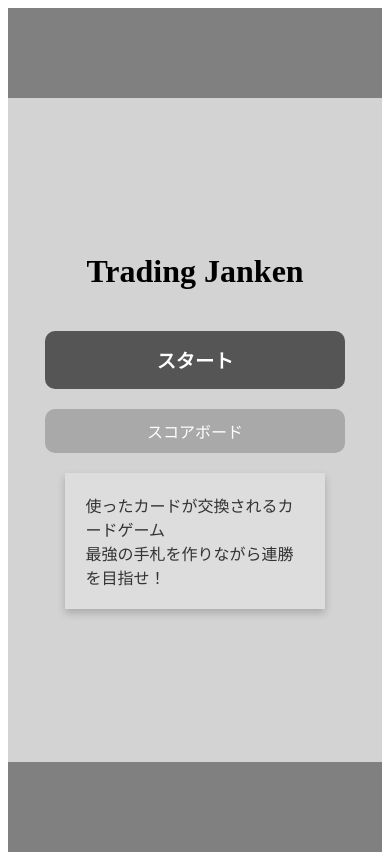
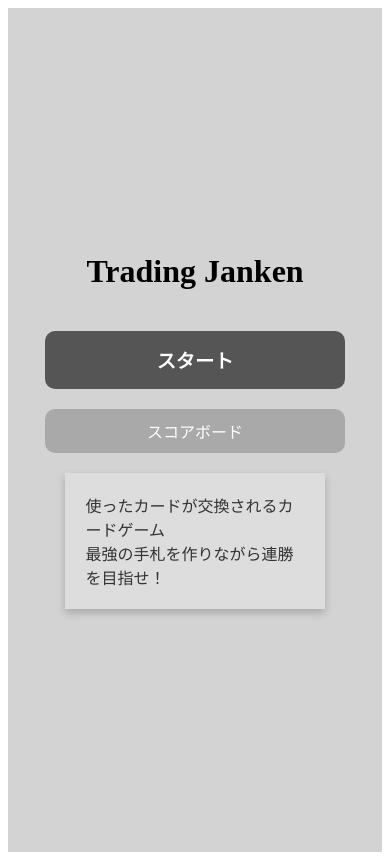
Before and after one commit to norimoriyuki/trading-janken, a Next.js app: page / in a window 390 px wide. Built offline with nearby package versions, Linux system fonts and the light colour scheme.

Commit message:
fix: aspext

```diff
--- a/app/page.tsx
+++ b/app/page.tsx
@@ -12,6 +12,21 @@ export default function Home() {
 
   const [screen, setScreen] = useState<"start" | "game" | "scoreboard" | "rules">("start");
   const [playerChoices, setPlayerChoices] = useState<ChoiceType[]>([]);
+  const [isWide, setIsWide] = useState<boolean>(false);
+
+  useEffect(() => {
+    // 初期読み込み時およびリサイズ時にアスペクト比を判定
+    const checkAspectRatio = () => {
+      const ratio = window.innerWidth / window.innerHeight;
+      setIsWide(ratio > (9 / 16));
+    };
+
+    window.addEventListener("resize", checkAspectRatio);
+    checkAspectRatio(); // 初回判定
+    return () => {
+      window.removeEventListener("resize", checkAspectRatio);
+    };
+  }, []);
 
   useEffect(() => {
     setPlayerChoices(choices.slice(0, 3));
@@ -21,7 +36,12 @@ export default function Home() {
   const handleScoreboardClick = () => setScreen("scoreboard");
   const handleBackClick = () => setScreen("start");
 
+  // 横長の場合：外側のdiv（灰色背景の余白付き）を表示
+  // 縦長の場合：内部コンテンツを画面全体で表示（aspectRatioを無視）
   return (
+    <>
+      {isWide ? (
+        // 横長のときのみ外側のdivを表示
         <div
           style={{
             height: "100vh",
@@ -49,8 +69,6 @@ export default function Home() {
             {screen === "start" && (
               <div style={{ display: "flex", flexDirection: "column", alignItems: "center", width: "80%" }}>
                 <h1>Trading Janken</h1>
-
-            {/* スタートボタン */}
                 <button
                   onClick={handleStartClick}
                   style={{
@@ -66,21 +84,20 @@ export default function Home() {
                     fontWeight: "bold",
                     transition: "background-color 0.3s, transform 0.2s",
                   }}
-              onMouseOver={(e) => (e.currentTarget.style.backgroundColor = "#3a3a3a")} // ホバー時にさらに濃いグレー
+                  onMouseOver={(e) => (e.currentTarget.style.backgroundColor = "#3a3a3a")}
                   onMouseOut={(e) => (e.currentTarget.style.backgroundColor = "#555555")}
                   onMouseDown={(e) => (e.currentTarget.style.transform = "scale(0.98)")}
                   onMouseUp={(e) => (e.currentTarget.style.transform = "scale(1)")}
                 >
                   スタート
                 </button>
-
                 <div style={{ display: "flex", width: "100%", gap: "10px", marginTop: "20px" }}>
                   <button
                     onClick={handleScoreboardClick}
                     style={{
                       padding: "10px",
                       fontSize: "1rem",
-                  backgroundColor: "#a9a9a9", // ライトグレー
+                      backgroundColor: "#a9a9a9",
                       color: "white",
                       border: "none",
                       borderRadius: "10px",
@@ -88,7 +105,7 @@ export default function Home() {
                       flex: 1,
                       transition: "background-color 0.3s",
                     }}
-                onMouseOver={(e) => (e.currentTarget.style.backgroundColor = "#8f8f8f")} // ホバー時に少し濃く
+                    onMouseOver={(e) => (e.currentTarget.style.backgroundColor = "#8f8f8f")}
                     onMouseOut={(e) => (e.currentTarget.style.backgroundColor = "#a9a9a9")}
                   >
                     スコアボード
@@ -118,7 +135,8 @@ export default function Home() {
                     }}
                   >
                     {rules}
-      </div></div>
+                  </div>
+                </div>
               </div>
             )}
 
@@ -132,8 +150,109 @@ export default function Home() {
             {screen === "scoreboard" && (
               <ScoreboardScreen onBackClick={handleBackClick} />
             )}
-
           </div>
         </div>
+      ) : (
+        // 縦長の場合は、外側のdivは表示せず、中身を全画面で表示
+        <div
+          style={{
+            width: "100%",
+            height: "100vh",
+            backgroundColor: "#d3d3d3",
+            display: "flex",
+            alignItems: "center",
+            justifyContent: "center",
+            color: "black",
+            flexDirection: "column",
+            overflowY: "auto",
+          }}
+        >
+          {screen === "start" && (
+            <div style={{ display: "flex", flexDirection: "column", alignItems: "center", width: "80%" }}>
+              <h1>Trading Janken</h1>
+              <button
+                onClick={handleStartClick}
+                style={{
+                  marginTop: "20px",
+                  padding: "15px 30px",
+                  fontSize: "1.2rem",
+                  backgroundColor: "#555555", // ダークグレー
+                  color: "white",
+                  border: "none",
+                  borderRadius: "10px",
+                  cursor: "pointer",
+                  width: "100%",
+                  fontWeight: "bold",
+                  transition: "background-color 0.3s, transform 0.2s",
+                }}
+                onMouseOver={(e) => (e.currentTarget.style.backgroundColor = "#3a3a3a")}
+                onMouseOut={(e) => (e.currentTarget.style.backgroundColor = "#555555")}
+                onMouseDown={(e) => (e.currentTarget.style.transform = "scale(0.98)")}
+                onMouseUp={(e) => (e.currentTarget.style.transform = "scale(1)")}
+              >
+                スタート
+              </button>
+              <div style={{ display: "flex", width: "100%", gap: "10px", marginTop: "20px" }}>
+                <button
+                  onClick={handleScoreboardClick}
+                  style={{
+                    padding: "10px",
+                    fontSize: "1rem",
+                    backgroundColor: "#a9a9a9",
+                    color: "white",
+                    border: "none",
+                    borderRadius: "10px",
+                    cursor: "pointer",
+                    flex: 1,
+                    transition: "background-color 0.3s",
+                  }}
+                  onMouseOver={(e) => (e.currentTarget.style.backgroundColor = "#8f8f8f")}
+                  onMouseOut={(e) => (e.currentTarget.style.backgroundColor = "#a9a9a9")}
+                >
+                  スコアボード
+                </button>
+              </div>
+              <div
+                style={{
+                  display: "flex",
+                  flexDirection: "column",
+                  alignItems: "center",
+                  justifyContent: "center",
+                  padding: "20px",
+                  height: "100%",
+                }}
+              >
+                <div
+                  style={{
+                    backgroundColor: "#ddd",
+                    color: "#333",
+                    padding: "20px",
+                    maxWidth: "90%",
+                    maxHeight: "80%",
+                    overflowY: "auto",
+                    boxShadow: "0 4px 8px rgba(0, 0, 0, 0.2)",
+                    textAlign: "left",
+                    whiteSpace: "pre-line",
+                  }}
+                >
+                  {rules}
+                </div>
+              </div>
+            </div>
+          )}
+
+          {screen === "game" && (
+            <JankenGameScreen
+              onBackClick={handleBackClick}
+              playerChoices={playerChoices}
+            />
+          )}
+
+          {screen === "scoreboard" && (
+            <ScoreboardScreen onBackClick={handleBackClick} />
+          )}
+        </div>
+      )}
+    </>
   );
 }
```
Lines whose indentation alone changed are shown as unchanged.
